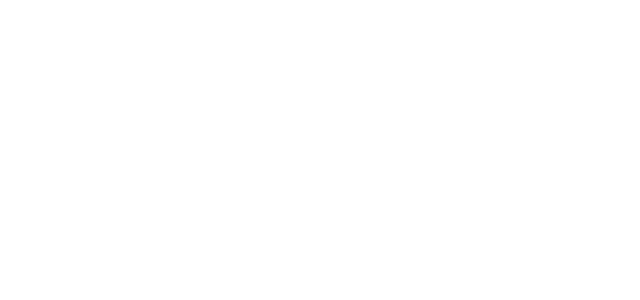
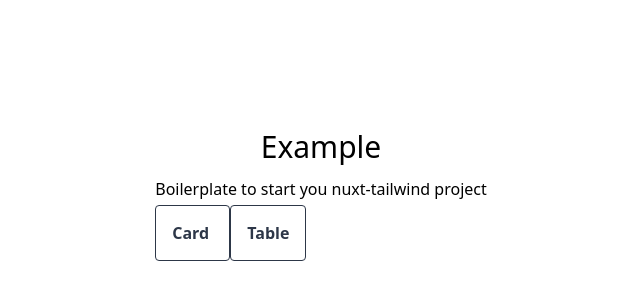
Before and after one commit to zialdiansyah/nuxt-example, a Nuxt app: page /example in a window 1280 px wide. Before the commit this address had no page. Shown: the part 216-516 px from the top of the page, without its empty margins (319-959 px from the left). Built offline with nearby package versions, Linux system fonts and the light colour scheme.

Commit message:
add new example page

```diff
--- /dev/null
+++ b/pages/example.vue
@@ -0,0 +1,32 @@
+<template>
+  <div class="container mx-auto flex flex-col justify-center h-screen">
+    <div class="self-center">
+      <h1 class="text-3xl text-center mb-2">
+        Example
+      </h1>
+      <p class="text-large text center mb-5">Boilerplate to start you nuxt-tailwind project</p>
+      <nuxt-link
+        class="bg-transparent hover:bg-gray-800 text-gray-800 hover:text-white border border-gray-800 font-semibold p-4 rounded"
+        to="/yugioh"
+      >
+        Card
+      </nuxt-link>
+      <nuxt-link
+        class="bg-transparent hover:bg-gray-800 text-gray-800 hover:text-white border border-gray-800 font-semibold p-4 rounded"
+        to="/epl"
+      >
+        Table
+      </nuxt-link>
+    </div>
+  </div>
+</template>
+
+<script>
+export default {
+
+}
+</script>
+
+<style>
+
+</style>
```
